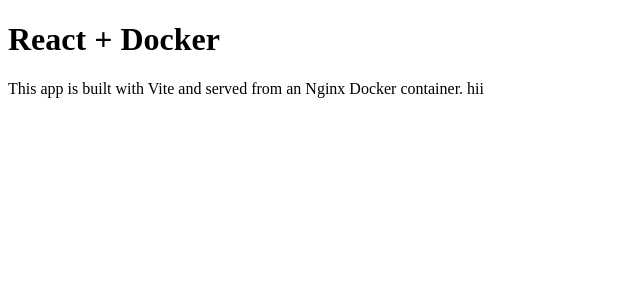
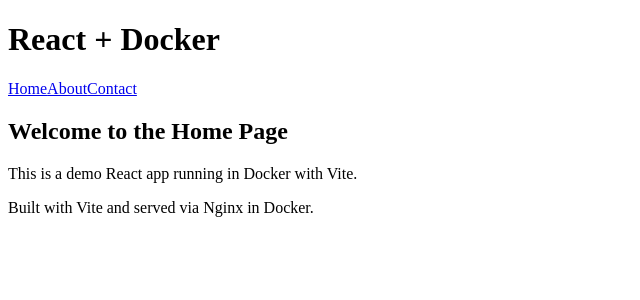
Before and after one commit to SurajChougule85/docker-demo, a React (Vite) app in the folder react-app/: page / in a window 1280 px wide. Shown: the top 300 px of the page, without its empty margins (0-640 px from the left). Built offline with nearby package versions, Linux system fonts and the light colour scheme; the HTML template or start-up script is replaced by a standard one.

Commit message:
feat: add pages and routing; install react-router-dom

```diff
--- a/react-app/package.json
+++ b/react-app/package.json
@@ -10,6 +10,8 @@
   "dependencies": {
     "react": "^18.2.0",
     "react-dom": "^18.2.0"
+    ,
+    "react-router-dom": "^6.14.1"
   },
   "devDependencies": {
     "vite": "^5.0.0"
--- a/react-app/src/App.jsx
+++ b/react-app/src/App.jsx
@@ -1,10 +1,36 @@
 import React from 'react'
+import { BrowserRouter, Routes, Route, Link } from 'react-router-dom'
+import Home from './pages/Home'
+import About from './pages/About'
+import Contact from './pages/Contact'
+import NotFound from './pages/NotFound'
 
 export default function App() {
   return (
-    <div className="app-root">
-      <h1>React + Docker</h1>
-      <p>This app is built with Vite and served from an Nginx Docker container. hii</p>
-    </div>
+    <BrowserRouter>
+      <div className="app-root">
+        <header>
+          <h1>React + Docker</h1>
+          <nav>
+            <Link to="/">Home</Link>
+            <Link to="/about">About</Link>
+            <Link to="/contact">Contact</Link>
+          </nav>
+        </header>
+
+        <main>
+          <Routes>
+            <Route path="/" element={<Home />} />
+            <Route path="/about" element={<About />} />
+            <Route path="/contact" element={<Contact />} />
+            <Route path="*" element={<NotFound />} />
+          </Routes>
+        </main>
+
+        <footer>
+          <p>Built with Vite and served via Nginx in Docker.</p>
+        </footer>
+      </div>
+    </BrowserRouter>
   )
 }
--- /dev/null
+++ b/react-app/src/pages/About.jsx
@@ -0,0 +1,10 @@
+import React from 'react'
+
+export default function About() {
+  return (
+    <div className="page about">
+      <h2>About</h2>
+      <p>This project demonstrates a React app bundled with Vite and deployed via Docker + Nginx.</p>
+    </div>
+  )
+}
--- /dev/null
+++ b/react-app/src/pages/Contact.jsx
@@ -0,0 +1,10 @@
+import React from 'react'
+
+export default function Contact() {
+  return (
+    <div className="page contact">
+      <h2>Contact</h2>
+      <p>Have questions? Email us at <a href="mailto:hello@example.com">hello@example.com</a>.</p>
+    </div>
+  )
+}
--- /dev/null
+++ b/react-app/src/pages/Home.jsx
@@ -0,0 +1,10 @@
+import React from 'react'
+
+export default function Home() {
+  return (
+    <div className="page home">
+      <h2>Welcome to the Home Page</h2>
+      <p>This is a demo React app running in Docker with Vite.</p>
+    </div>
+  )
+}
--- /dev/null
+++ b/react-app/src/pages/NotFound.jsx
@@ -0,0 +1,10 @@
+import React from 'react'
+
+export default function NotFound() {
+  return (
+    <div className="page notfound">
+      <h2>404 — Not Found</h2>
+      <p>Sorry, the page you requested could not be found.</p>
+    </div>
+  )
+}
--- a/react-app/src/styles.css
+++ b/react-app/src/styles.css
@@ -1,2 +1,8 @@
 body { margin: 0; font-family: Inter, system-ui, Arial, sans-serif; }
 .app-root { padding: 24px; }
+
+header { display:flex; align-items:center; justify-content:space-between; gap:16px }
+nav a { margin-right:12px; color: #0366d6; text-decoration:none }
+nav a:hover { text-decoration:underline }
+.page { padding: 12px 0 }
+footer { margin-top:24px; color:#666 }
```
Also changed, not shown: 2 other files (tests, documents, lock files or other folders).
